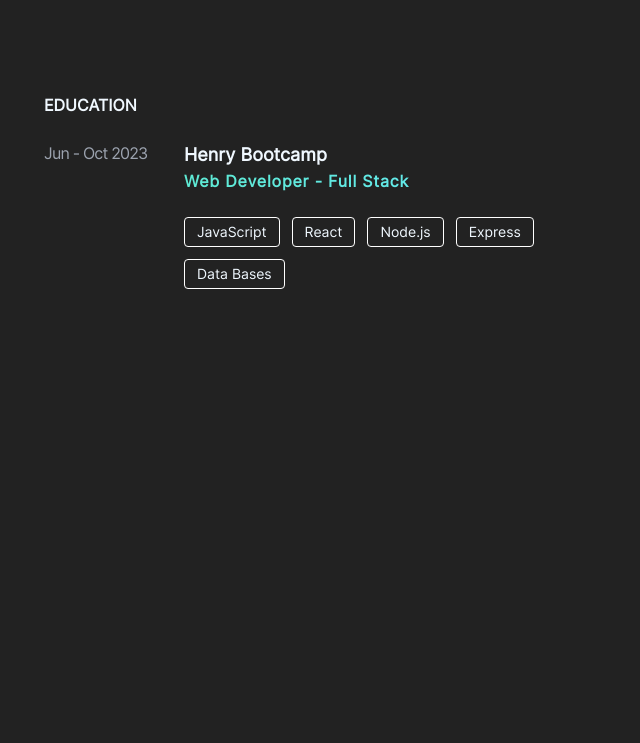
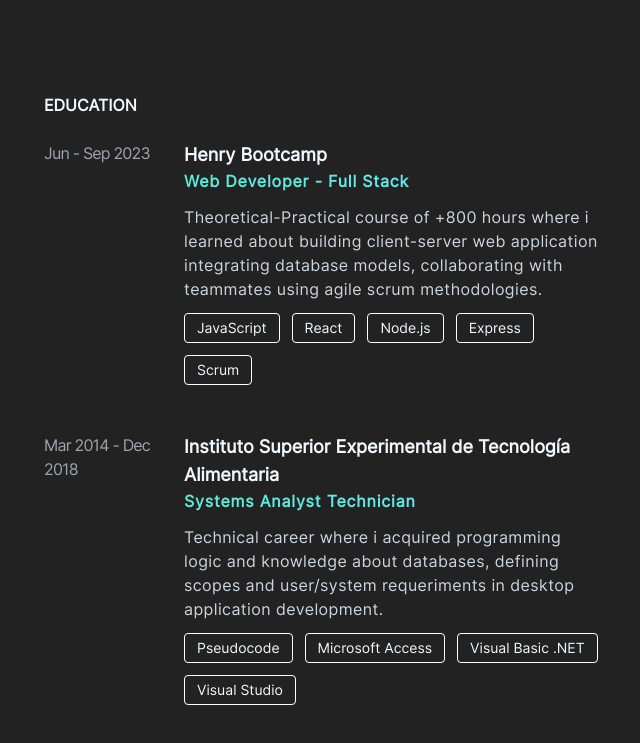
Before and after one commit to MatiasDAppella/astro-portfolio-v2, an Astro site: page / in a window 1280 px wide. Shown: the part 1055-1798 px from the top of the page, without its empty margins (596-1236 px from the left). Before the commit the page ends 1440 px from the top, so only its background shows below. Built offline with nearby package versions, Linux system fonts and the light colour scheme; Astro itself is replaced by a stand-in of ours.

Commit message:
education section done

```diff
--- a/src/components/SectionEducation.astro
+++ b/src/components/SectionEducation.astro
@@ -6,11 +6,23 @@ import ArticleCard from "./ArticleCard.astro";
   <h2 class="font-bold text-md mt-24 mb-6">EDUCATION</h2>
   <div class="flex flex-col gap-12">
     <ArticleCard
-      date="Jun - Oct 2023"
+      date="Jun - Sep 2023"
       title="Henry Bootcamp"
       subtitle="Web Developer - Full Stack"
-      description=""
-      tecnologies={["JavaScript", "React", "Node.js", "Express", "Data Bases"]}
+      description="Theoretical-Practical course of +800 hours where i learned about building client-server web application integrating database models, collaborating with teammates using agile scrum methodologies."
+      tecnologies={["JavaScript", "React", "Node.js", "Express", "Scrum"]}
+    />
+    <ArticleCard
+      date="Mar 2014 - Dec 2018"
+      title="Instituto Superior Experimental de Tecnología Alimentaria"
+      subtitle="Systems Analyst Technician"
+      description="Technical career where i acquired programming logic and knowledge about databases, defining scopes and user/system requeriments in desktop application development."
+      tecnologies={[
+        "Pseudocode",
+        "Microsoft Access",
+        "Visual Basic .NET",
+        "Visual Studio",
+      ]}
     />
   </div>
 </section>
```
